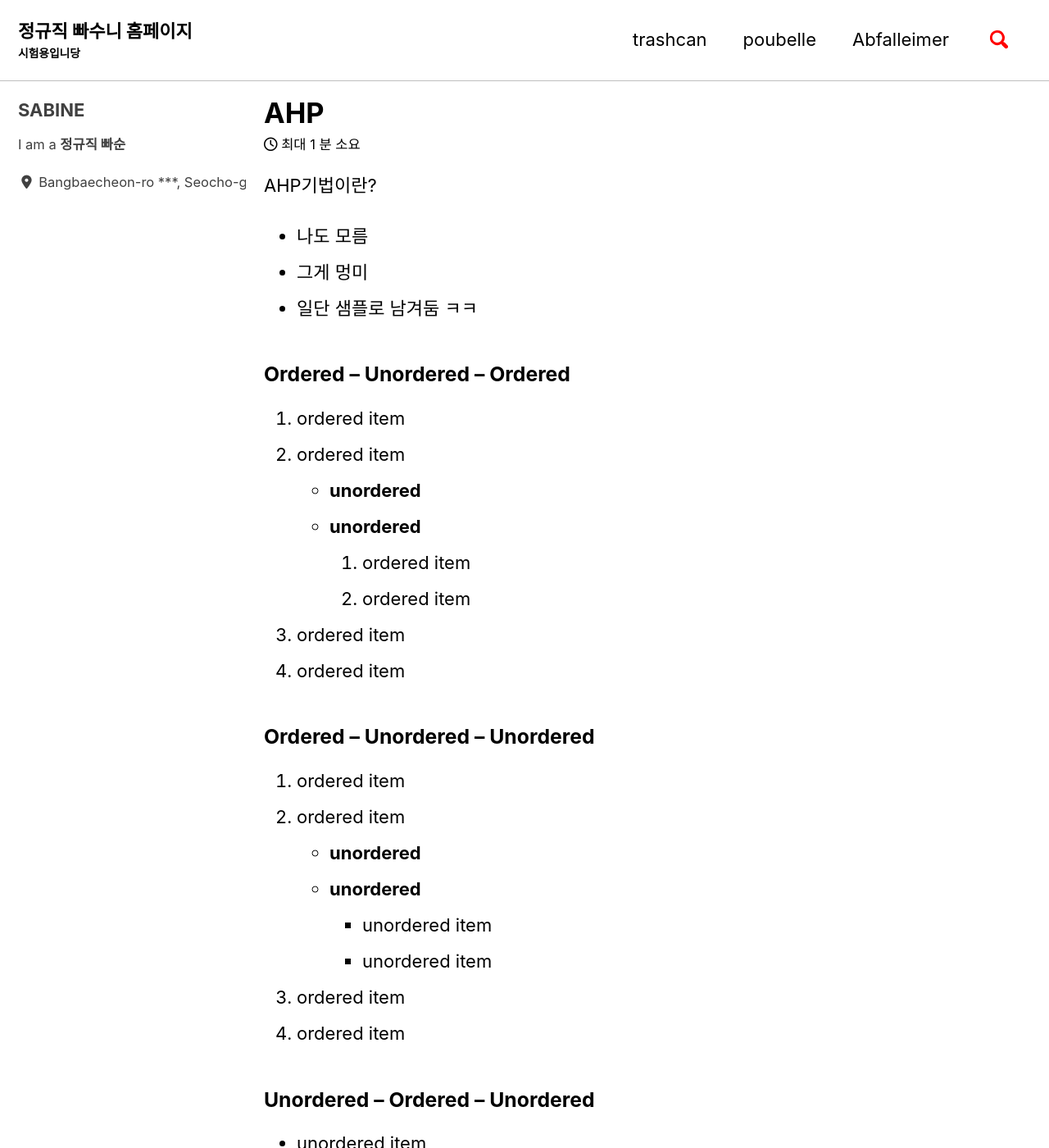
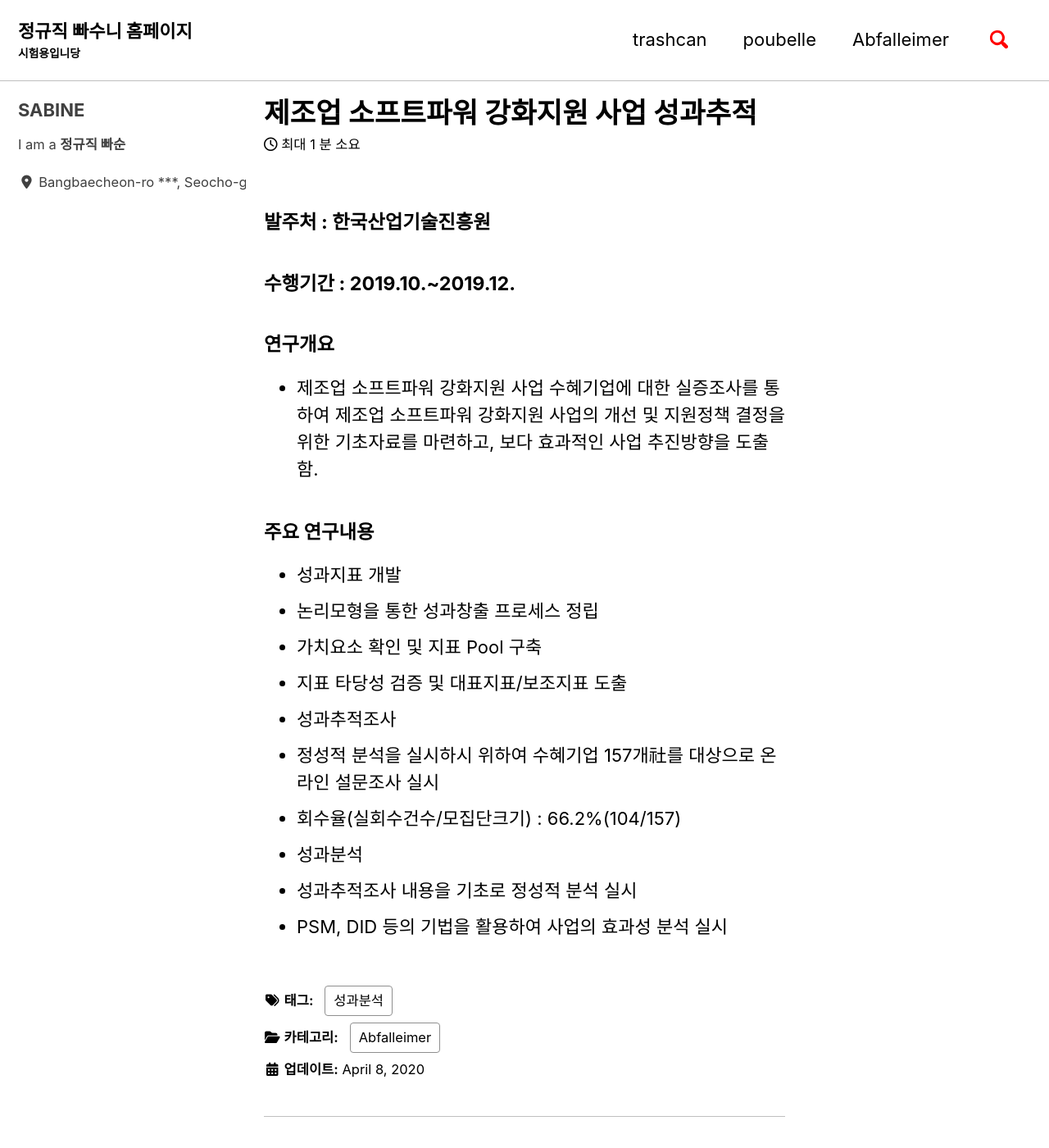
Before and after one commit to sabinesoo/sabinesoo.github.io, a Jekyll site: the page built from _posts/2020-04-08-test.md, in a window 1280 px wide and 1400 px high. Shown: the whole window at 82% size. Built offline with Jekyll 4.4.1, drawn with Linux system fonts in a browser that asks for light colours; cached includes are drawn as plain includes; nearby versions of some CDN libraries; some of the changed text lies outside the part shown.

Commit message:
Update 2020-04-08-test.md

```diff
--- a/_posts/2020-04-08-test.md
+++ b/_posts/2020-04-08-test.md
@@ -1,67 +1,29 @@
 ---
-title: "AHP"
+title: "제조업 소프트파워 강화지원 사업 성과추적"
 categories:
-  - Edge Case
+  - Abfalleimer
 tags:
-  - content
-  - css
-  - edge case
-  - lists
-  - markup
+  - 성과분석
 ---
 
-AHP기법이란?
+#### 발주처 : 한국산업기술진흥원
 
-* 나도 모름
-* 그게 멍미
-* 일단 샘플로 남겨둠 ㅋㅋ
+#### 수행기간 : 2019.10.~2019.12.
 
-### Ordered -- Unordered -- Ordered
 
-1. ordered item
-2. ordered item
-   * **unordered**
-   * **unordered**
-     1. ordered item
-     2. ordered item
-3. ordered item
-4. ordered item
+#### 연구개요
 
-### Ordered -- Unordered -- Unordered
+* 제조업 소프트파워 강화지원 사업 수혜기업에 대한 실증조사를 통하여 제조업 소프트파워 강화지원 사업의 개선 및 지원정책 결정을 위한 기초자료를 마련하고, 보다 효과적인 사업 추진방향을 도출함.
 
-1. ordered item
-2. ordered item
-   * **unordered**
-   * **unordered**
-     * unordered item
-     * unordered item
-3. ordered item
-4. ordered item
+#### 주요 연구내용
 
-### Unordered -- Ordered -- Unordered
-
-* unordered item
-* unordered item
-  1. ordered
-  2. ordered
-     * unordered item
-     * unordered item
-* unordered item
-* unordered item
-
-### Unordered -- Unordered -- Ordered
-
-* unordered item
-* unordered item
-  * unordered
-  * unordered
-    1. **ordered item**
-    2. **ordered item**
-* unordered item
-* unordered item
-
-### Task Lists
-
-- [x] Finish my changes
-- [ ] Push my commits to GitHub
-- [ ] Open a pull request
+* 성과지표 개발
+ * 논리모형을 통한 성과창출 프로세스 정립
+ * 가치요소 확인 및 지표 Pool 구축
+ * 지표 타당성 검증 및 대표지표/보조지표 도출
+* 성과추적조사
+ * 정성적 분석을 실시하시 위하여 수혜기업 157개社를 대상으로 온라인 설문조사 실시
+ * 회수율(실회수건수/모집단크기) : 66.2%(104/157)
+* 성과분석
+ * 성과추적조사 내용을 기초로 정성적 분석 실시
+ * PSM, DID 등의 기법을 활용하여 사업의 효과성 분석 실시
```
